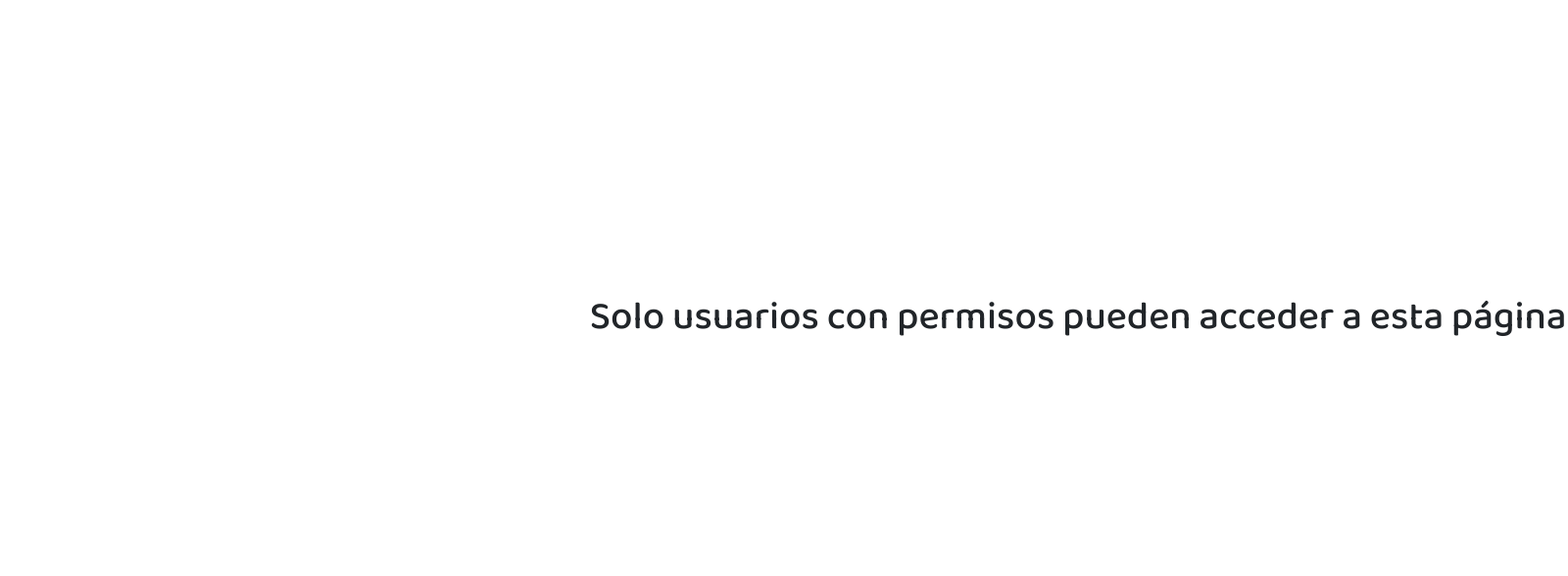
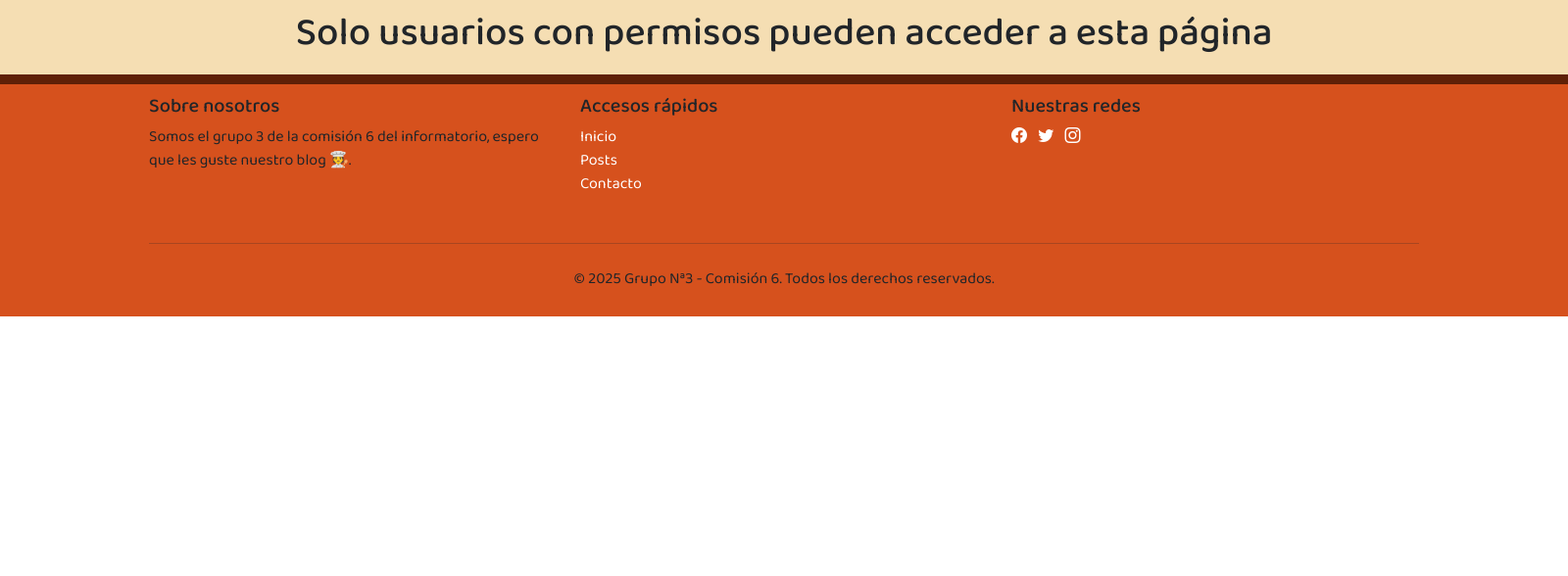
Before and after one commit to MatiaSalvatore/Proyecto-Final-Informatorio-GRUPO-3, a Django app: template cooking_blog/templates/comentario/comentario_form.html in a window 1600 px wide; the page is wider, and only the part inside the window is pictured. Shown: the part 143-731 px from the top of that part at 98% size. Run offline with Django 5.2, Linux system fonts and the light colour scheme; the template is opened without the code that fills it: values that come from a table or form of the project are taken from there, others are empty; data comes from the database, SQL or seed files in the repository; both versions use the stored data as it was after the commit; some libraries are stand-ins or nearby versions.

Commit message:
Fixes
Co-Authored-By: celia8jara <239701098+celia8jara@users.noreply.github.com>

```diff
--- a/cooking_blog/templates/comentario/comentario_form.html
+++ b/cooking_blog/templates/comentario/comentario_form.html
@@ -1,9 +1,9 @@
 {% extends 'base.html' %}
 {% load colaborador_tags %}
 {% block contenido %}
-<center>
+<center class="fondo_default">
     {% if user.is_superuser or comentario.usuario == user %}
-    <div class="container-fluid" style="margin: 300px;">
+    <div >
         <h1>Editar comentario</h1>
         <form method="POST" style="margin-bottom:10px;margin-top: 100px;">
         {%csrf_token%}
@@ -12,7 +12,7 @@
         </form>
     </div>
     {%else%}
-     <div class="container-fluid" style="margin:300px">
+     <div class="container-fluid">
         <h1>Solo usuarios con permisos pueden acceder a esta página</h1>
      </div>
      {% endif%}
--- a/cooking_blog/templates/posts/modificar_post.html
+++ b/cooking_blog/templates/posts/modificar_post.html
@@ -2,8 +2,8 @@
 
 {% block contenido %}
 
-<center>
-<div class="container-fluid" style="margin: 30px;">
+<center class="fondo_default">
+<div >
     <a id="boton_post"
        href="{% url 'apps.posts:crear_categoria' %}?next={% url 'apps.posts:post_update' pk=object.id %}">
         Crear nueva categoria
```
Also changed, not shown: cooking_blog/cooking_blog/db.sqlite3, cooking_blog/media/usuario/nav_logo.png (added).
